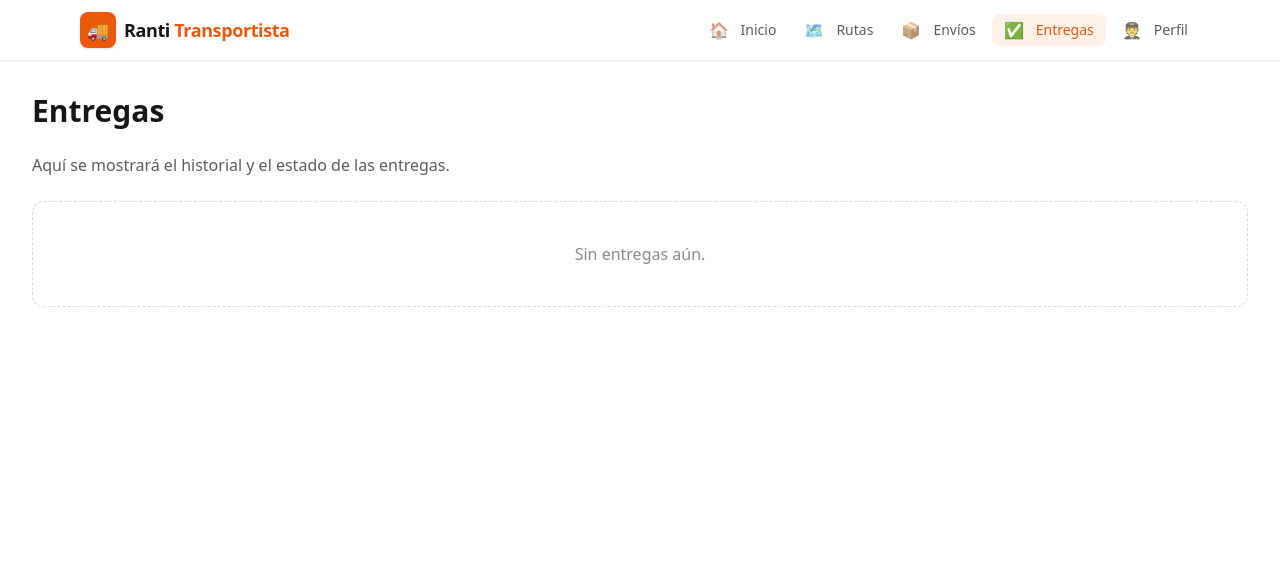
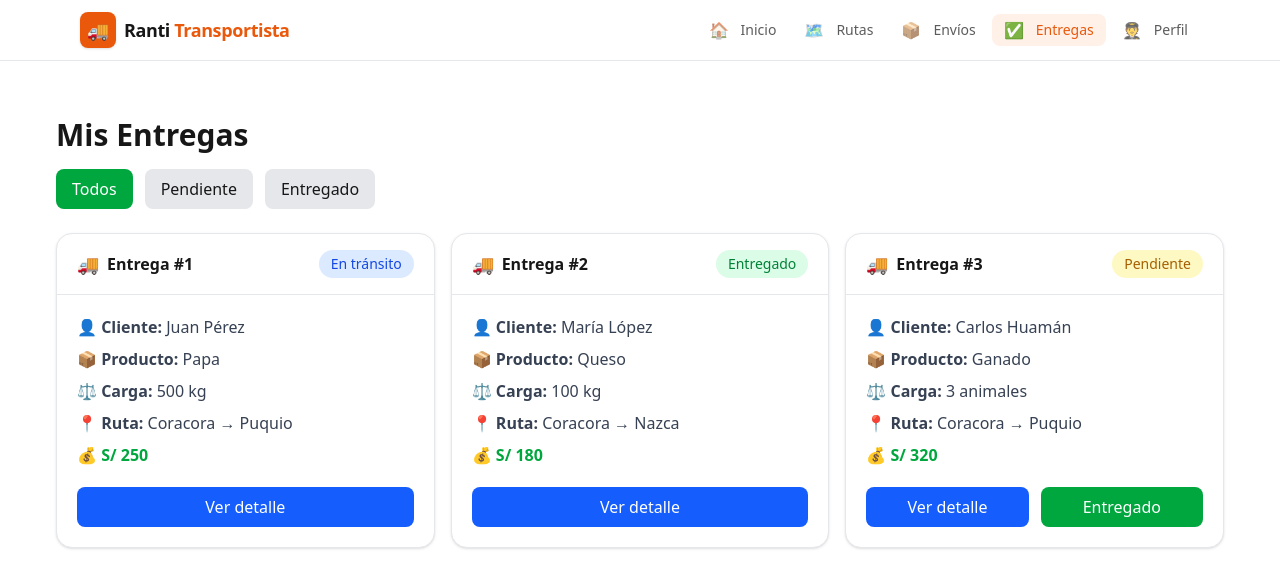
Before and after one commit to Lili201213/Ranti-Transportista, a Next.js app: page /entregas in a window 1280 px wide. Shown: the top 588 px of the page. Built offline with nearby package versions, Linux system fonts and the light colour scheme.

Commit message:
Mejora diseño modulo entregas con detalle y mapa

```diff
--- a/src/app/layout.tsx
+++ b/src/app/layout.tsx
@@ -2,6 +2,7 @@ import type { Metadata } from "next";
 import { Geist, Geist_Mono } from "next/font/google";
 import "./globals.css";
 import { Navbar } from "@/src/components/layout";
+import { GananciasProvider } from "@/src/context/GananciasContext";
 
 const geistSans = Geist({
   variable: "--font-geist-sans",
@@ -29,11 +30,13 @@ export default function RootLayout({
       <body
         className={`${geistSans.variable} ${geistMono.variable} antialiased min-h-screen`}
       >
-        <Navbar />
+        <GananciasProvider>
+          <Navbar />
 
-        <main className="min-h-screen w-full px-4 py-8 md:px-8">
-          {children}
-        </main>
+          <main className="min-h-screen w-full px-4 py-8 md:px-8">
+            {children}
+          </main>
+        </GananciasProvider>
       </body>
     </html>
   );
--- /dev/null
+++ b/src/components/entregas/EnTransito.tsx
@@ -0,0 +1,32 @@
+import Link from "next/link";
+
+export default function EnTransito() {
+  const entrega = {
+    ruta: "Coracora → Puquio",
+    ubicacion: "Km 45 - Coracora",
+    estadoViaje: "En tránsito",
+    estadoCarga: "Carga segura",
+    tiempo: "35 min",
+  };
+
+  return (
+    <section className="flex flex-col gap-6">
+      <h1 className="text-3xl font-bold">En Tránsito</h1>
+
+      <div className="rounded-xl border p-6 shadow-sm">
+        <p><strong>Ruta activa:</strong> {entrega.ruta}</p>
+        <p><strong>Ubicación actual:</strong> {entrega.ubicacion}</p>
+        <p><strong>Estado del viaje:</strong> {entrega.estadoViaje}</p>
+        <p><strong>Estado de la carga:</strong> {entrega.estadoCarga}</p>
+        <p><strong>Tiempo estimado:</strong> {entrega.tiempo}</p>
+
+        <Link
+          href="/entregas/detalle"
+          className="mt-6 inline-block rounded-lg bg-blue-600 px-4 py-2 text-white"
+        >
+          Ver detalle
+        </Link>
+      </div>
+    </section>
+  );
+}
--- /dev/null
+++ b/src/components/entregas/EntregaCard.tsx
@@ -0,0 +1,83 @@
+"use client";
+
+import { Card, CardHeader, CardBody } from "@/src/components/ui/Card";
+
+export default function EntregaCard({
+  entrega,
+  marcarEntregado,
+  verDetalle,
+}: any) {
+  return (
+    <Card className="overflow-hidden">
+
+      <CardHeader
+        titulo={`Entrega #${entrega.id}`}
+        icono="🚚"
+        accion={
+          <span
+            className={`px-3 py-1 rounded-full text-sm font-medium ${
+              entrega.estado === "Pendiente"
+                ? "bg-yellow-100 text-yellow-700"
+                : entrega.estado === "Entregado"
+                ? "bg-green-100 text-green-700"
+                : "bg-blue-100 text-blue-700"
+            }`}
+          >
+            {entrega.estado}
+          </span>
+        }
+      />
+
+      <CardBody>
+
+        <div className="space-y-2 text-gray-700">
+
+          <p>
+            <strong>👤 Cliente:</strong> {entrega.cliente}
+          </p>
+
+          <p>
+            <strong>📦 Producto:</strong> {entrega.producto}
+          </p>
+
+          <p>
+            <strong>⚖️ Carga:</strong> {entrega.carga}
+          </p>
+
+          <p>
+            <strong>📍 Ruta:</strong> {entrega.origen} → {entrega.destino}
+          </p>
+
+          <p className="text-green-600 font-bold">
+            💰 S/ {entrega.monto}
+          </p>
+
+        </div>
+
+
+        <div className="flex gap-3 mt-5">
+
+          <button
+            onClick={verDetalle}
+            className="flex-1 bg-blue-600 text-white py-2 rounded-lg hover:bg-blue-700"
+          >
+            Ver detalle
+          </button>
+
+
+          {entrega.estado === "Pendiente" && (
+            <button
+              onClick={() => marcarEntregado(entrega.id)}
+              className="flex-1 bg-green-600 text-white py-2 rounded-lg hover:bg-green-700"
+            >
+              Entregado
+            </button>
+          )}
+
+        </div>
+
+      </CardBody>
+
+    </Card>
+  );
+}
--- /dev/null
+++ b/src/components/entregas/EntregaDetalle.tsx
@@ -0,0 +1,78 @@
+"use client";
+
+import MapaEntrega from "./mapa/MapaEntrega";
+import { Card, CardHeader, CardBody } from "@/src/components/ui/Card";
+
+export default function EntregaDetalle({
+  entrega,
+}: any) {
+  return (
+    <Card className="mt-8 overflow-hidden">
+
+      <CardHeader
+        titulo="Detalle de Entrega"
+        icono="📋"
+      />
+
+      <CardBody>
+
+        <div className="grid md:grid-cols-2 gap-4 text-gray-700">
+
+          <p>
+            👤 <strong>Cliente:</strong> {entrega.cliente}
+          </p>
+
+          <p>
+            📍 <strong>Dirección:</strong> {entrega.direccion}
+          </p>
+
+          <p>
+            📦 <strong>Producto:</strong> {entrega.producto}
+          </p>
+
+          <p>
+            ⚖️ <strong>Carga:</strong> {entrega.carga}
+          </p>
+
+          <p>
+            🚚 <strong>Ruta:</strong> {entrega.origen} → {entrega.destino}
+          </p>
+
+          <p>
+            🚦 <strong>Estado:</strong>{" "}
+            <span className="font-semibold text-blue-600">
+              {entrega.estado}
+            </span>
+          </p>
+
+          <p>
+            📌 <strong>Ubicación:</strong> {entrega.ubicacion}
+          </p>
+
+          <p>
+            💰 <strong>Monto:</strong>{" "}
+            <span className="text-green-600 font-bold">
+              S/ {entrega.monto}
+            </span>
+          </p>
+
+        </div>
+
+
+        {/* MAPA */}
+        <div className="mt-6">
+          <MapaEntrega />
+        </div>
+
+
+        <button
+          className="mt-6 w-full bg-green-600 text-white py-3 rounded-xl font-semibold hover:bg-green-700"
+        >
+          Confirmar entrega
+        </button>
+
+      </CardBody>
+
+    </Card>
+  );
+}
--- a/src/components/entregas/EntregasList.tsx
+++ b/src/components/entregas/EntregasList.tsx
@@ -1,13 +1,83 @@
+"use client";
+
+import { useState } from "react";
+import { entregasIniciales } from "./entregasData";
+import EntregaCard from "./EntregaCard";
+import EntregaDetalle from "./EntregaDetalle";
+import { useGanancias } from "@/src/context/GananciasContext";
+
 export default function EntregasList() {
+  const [entregas, setEntregas] = useState(entregasIniciales);
+  const [filtro, setFiltro] = useState("Todos");
+  const [entregaSeleccionada, setEntregaSeleccionada] = useState<any>(null);
+
+  const { agregarGanancia } = useGanancias();
+
+  const marcarEntregado = (id: number) => {
+    const nuevas = entregas.map((e) => {
+      if (e.id === id && e.estado !== "Entregado") {
+        agregarGanancia(e.monto);
+
+        return {
+          ...e,
+          estado: "Entregado",
+        };
+      }
+
+      return e;
+    });
+
+    setEntregas(nuevas);
+  };
+
+  const entregasFiltradas =
+    filtro === "Todos"
+      ? entregas
+      : entregas.filter((e) => e.estado === filtro);
+
   return (
-    <section className="flex flex-col gap-6">
-      <h1 className="text-3xl font-bold">Entregas</h1>
-      <p className="text-foreground/70">
-        Aquí se mostrará el historial y el estado de las entregas.
-      </p>
-      <div className="rounded-xl border border-dashed border-black/15 p-10 text-center text-foreground/50 dark:border-white/15">
-        Sin entregas aún.
+    <div className="p-6">
+
+      <h1 className="text-3xl font-bold mb-4">
+        Mis Entregas
+      </h1>
+
+      {/* FILTROS */}
+      <div className="flex gap-3 mb-6">
+        {["Todos", "Pendiente", "Entregado"].map((f) => (
+          <button
+            key={f}
+            onClick={() => setFiltro(f)}
+            className={`px-4 py-2 rounded-lg ${
+              filtro === f
+                ? "bg-green-600 text-white"
+                : "bg-gray-200"
+            }`}
+          >
+            {f}
+          </button>
+        ))}
       </div>
-    </section>
+
+      {/* LISTA */}
+      <div className="grid grid-cols-1 md:grid-cols-2 xl:grid-cols-3 gap-4">
+        {entregasFiltradas.map((entrega) => (
+          <EntregaCard
+            key={entrega.id}
+            entrega={entrega}
+            marcarEntregado={marcarEntregado}
+            verDetalle={() => setEntregaSeleccionada(entrega)}
+          />
+        ))}
+      </div>
+
+      {/* DETALLE */}
+      {entregaSeleccionada && (
+        <div className="mt-8">
+          <EntregaDetalle entrega={entregaSeleccionada} />
+        </div>
+      )}
+
+    </div>
   );
 }
--- /dev/null
+++ b/src/components/entregas/entregasData.ts
@@ -0,0 +1,38 @@
+export const entregasIniciales = [
+  {
+    id: 1,
+    cliente: "Juan Pérez",
+    producto: "Papa",
+    carga: "500 kg",
+    origen: "Coracora",
+    destino: "Puquio",
+    direccion: "Av. Lima 123",
+    estado: "En tránsito",
+    monto: 250,
+    ubicacion: "Km 35 - Coracora",
+  },
+  {
+    id: 2,
+    cliente: "María López",
+    producto: "Queso",
+    carga: "100 kg",
+    origen: "Coracora",
+    destino: "Nazca",
+    direccion: "Jr. Arequipa 456",
+    estado: "Entregado",
+    monto: 180,
+    ubicacion: "Entrega completada",
+  },
+  {
+    id: 3,
+    cliente: "Carlos Huamán",
+    producto: "Ganado",
+    carga: "3 animales",
+    origen: "Coracora",
+    destino: "Puquio",
+    direccion: "Plaza principal",
+    estado: "Pendiente",
+    monto: 320,
+    ubicacion: "Esperando recojo",
+  },
+];
--- /dev/null
+++ b/src/components/entregas/mapa/MapaEntrega.tsx
@@ -0,0 +1,48 @@
+"use client";
+
+import {
+  MapContainer,
+  TileLayer,
+  Marker,
+  Popup,
+} from "react-leaflet";
+import "leaflet/dist/leaflet.css";
+
+export default function MapaEntrega() {
+
+  const posicion: [number, number] = [
+    -15.327,
+    -74.575
+  ];
+
+  return (
+    <div className="mt-6 rounded-xl overflow-hidden border">
+
+      <h3 className="font-bold p-4">
+        🗺️ Ubicación de entrega
+      </h3>
+
+      <MapContainer
+        center={posicion}
+        zoom={13}
+        style={{
+          height: "350px",
+          width: "100%",
+        }}
+      >
+
+        <TileLayer
+          url="https://{s}.tile.openstreetmap.org/{z}/{x}/{y}.png"
+        />
+
+        <Marker position={posicion}>
+          <Popup>
+            Punto de entrega
+          </Popup>
+        </Marker>
+
+      </MapContainer>
+
+    </div>
+  );
+}
--- /dev/null
+++ b/src/context/GananciasContext.tsx
@@ -0,0 +1,29 @@
+"use client";
+import { createContext, useContext, useState } from "react";
+
+type GananciasContextType = {
+  total: number;
+  agregarGanancia: (monto: number) => void;
+};
+
+const GananciasContext = createContext<GananciasContextType | null>(null);
+
+export function GananciasProvider({ children }: any) {
+  const [total, setTotal] = useState(0);
+
+  const agregarGanancia = (monto: number) => {
+    setTotal((prev) => prev + monto);
+  };
+
+  return (
+    <GananciasContext.Provider value={{ total, agregarGanancia }}>
+      {children}
+    </GananciasContext.Provider>
+  );
+}
+
+export function useGanancias() {
+  const context = useContext(GananciasContext);
+  if (!context) throw new Error("Error en contexto");
+  return context;
+}
```
